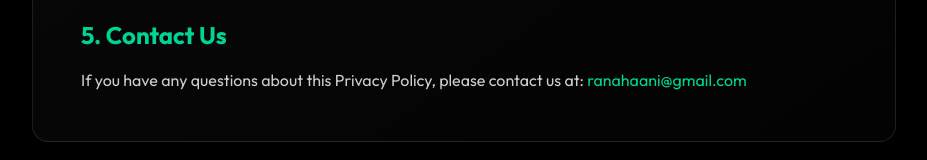
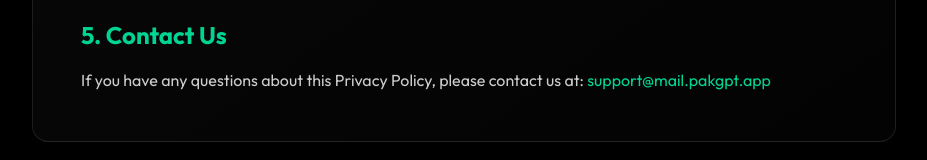
Before and after one commit to ranahaani/pakgpt-web, a Next.js app: page /privacy-policy in a window 1280 px wide. Shown: the part 1402-1562 px from the top of the page, without its empty margins (176-1103 px from the left). Built offline with nearby package versions, Linux system fonts and the light colour scheme; a web font is replaced by a local one.

Commit message:
feat: add privacy policy page and update support email

```diff
--- a/src/app/privacy-policy/page.tsx
+++ b/src/app/privacy-policy/page.tsx
@@ -66,7 +66,7 @@ export default function PrivacyPolicy() {
             <section>
               <h2 className="text-2xl font-bold text-emerald-400 mb-4">5. Contact Us</h2>
               <p>
-                If you have any questions about this Privacy Policy, please contact us at: <a href="mailto:ranahaani@gmail.com" className="text-emerald-400 hover:text-emerald-300 transition-colors">ranahaani@gmail.com</a>
+                If you have any questions about this Privacy Policy, please contact us at: <a href="mailto:support@mail.pakgpt.app" className="text-emerald-400 hover:text-emerald-300 transition-colors">support@mail.pakgpt.app</a>
               </p>
             </section>
           </div>
```
